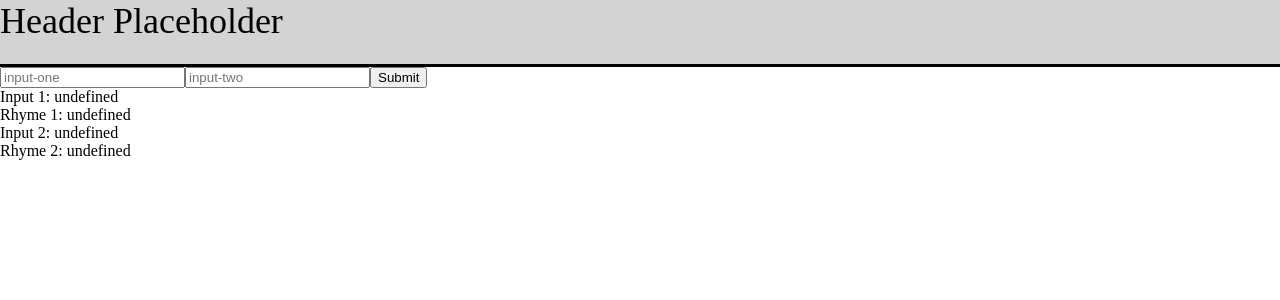
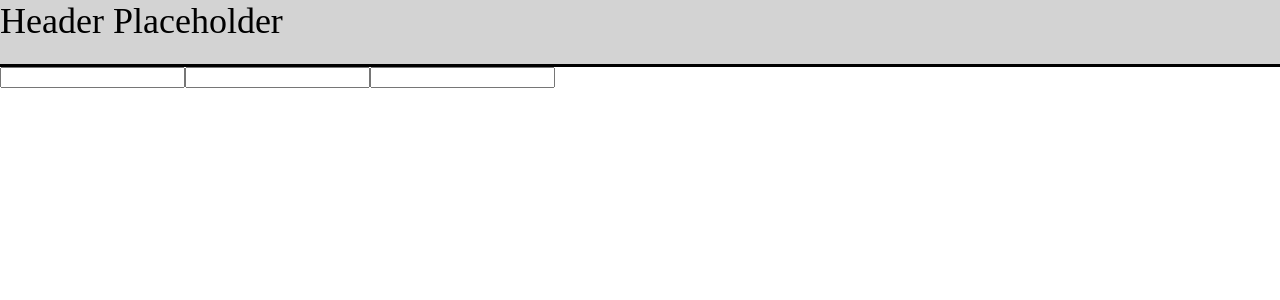
Before and after one commit to d-e-k-k/rap-libs, a React (Create React App) app: page / in a window 1280 px wide. Shown: the top 300 px of the page. Built offline with nearby package versions, Linux system fonts and the light colour scheme.

Commit message:
Refactored MadLibForm.js to Input.js and remove old madlib file.

```diff
--- a/src/components/app/App.js
+++ b/src/components/app/App.js
@@ -1,14 +1,11 @@
 import React, { useState } from 'react';
 import Header from '../header/Header';
-import MadLibForm from '../mad-lib-form/MadLibForm';
 import MadLibResults from '../mad-lib-results/MadLibResults';
-import Test from '../../test/Test';
+import Input from '../input/Input'
 
 const App = () => {
-    const [keyWords, setKeyWords] = useState([]);
-    const [rhymingWords, setRhymingWords] = useState([]);
-    // const[inputOne, setInputOne] = useState();
-    // const[inputTwo, setInputTwo] = useState();
+
+	const [rhymingWords, setRhymingWords] = useState([]);
 
 	return (
 		<div>
@@ -16,22 +13,19 @@ const App = () => {
 				<Header />
 			</header>
 			<main>
-				<MadLibForm
-					keyWords={keyWords}
-					setKeyWords={setKeyWords}
-					rhymingWords={rhymingWords}
-                    setRhymingWords={setRhymingWords}
-                    // inputOne={inputOne}
-                    // setInputOne={setInputOne}
-                    // inputTwo={inputTwo}
-                    // setInputTwo={setInputTwo}
-				/>
-				<MadLibResults
-					keyWords={keyWords}
-					setKeyWords={setKeyWords}
-					rhymingWords={rhymingWords}
-					setRhymingWords={setRhymingWords}
-                />
+				<Input setValues={setRhymingWords} />
+				<Input setValues={setRhymingWords} />
+				<Input setValues={setRhymingWords} />
+				<div>
+					{rhymingWords.map((word) => {
+						return (
+							<p>
+								{word.word} : {word.rhyme}
+							</p>
+						);
+					})}
+				</div>
+
 			</main>
 		</div>
 	);
--- /dev/null
+++ b/src/components/input/Input.js
@@ -0,0 +1,28 @@
+import React from 'react';
+
+const Input = ({ setValues }) => {
+	function handleBlur(event) {
+		const key = process.env.REACT_APP_RHYME_API_KEY;
+			const url = `https://wordsapiv1.p.rapidapi.com/words/${event.target.value}/rhymes`;
+			fetch(url, {
+				method: 'GET',
+				headers: {
+					'x-rapidapi-host': 'wordsapiv1.p.rapidapi.com',
+					'x-rapidapi-key': key,
+				},
+			})
+				.then((res) => res.json())
+				.then((resJson) => {
+                    setValues((prevInput) => [...prevInput, {
+                        word: event.target.value,
+                        rhyme: resJson.rhymes.all[0],
+                    }]);
+				})
+				.catch((err) => {
+					console.log(err);
+				});
+	}
+	return <input type='text' onBlur={handleBlur} />;
+};
+
+export default Input;
--- a/src/components/mad-lib-form/MadLibForm.js
+++ /dev/null
@@ -1,50 +0,0 @@
-import React, { useState } from 'react';
-
-const MadLibForm = ({
-	keyWords,
-	setKeyWords,
-	rhymingWords,
-	setRhymingWords,
-}) => {
-	const handleChange = (event) => {
-		setKeyWords({ ...keyWords, [event.target.id]: event.target.value });
-	};
-
-
-
-	function handleSubmit(event) {
-		event.preventDefault();
-		const key = process.env.REACT_APP_RHYME_API_KEY;
-		for(const property in keyWords) {
-			const url = `https://wordsapiv1.p.rapidapi.com/words/${keyWords[property]}/rhymes`;
-			fetch(url, {
-				method: 'GET',
-				headers: {
-					'x-rapidapi-host': 'wordsapiv1.p.rapidapi.com',
-					'x-rapidapi-key': key,
-				},
-			})
-				.then((res) => res.json())
-				.then((resJson) => {
-					console.log(resJson);
-					setRhymingWords([...rhymingWords, resJson.rhymes.all[0]])
-					console.log(rhymingWords);
-
-				})
-				.catch((err) => {
-					console.log(err);
-				});
-		}
-
-	}
-
-	return (
-		<form onSubmit={handleSubmit}>
-			<input onChange={handleChange} placeholder='input-one' id='input-one' />
-			<input onChange={handleChange} placeholder='input-two' id='input-two' />
-			<button type='submit'>Submit</button>
-		</form>
-	);
-};
-
-export default MadLibForm;
```
Also changed, not shown: src/test/Test.js (deleted, +0 -10 lines).
